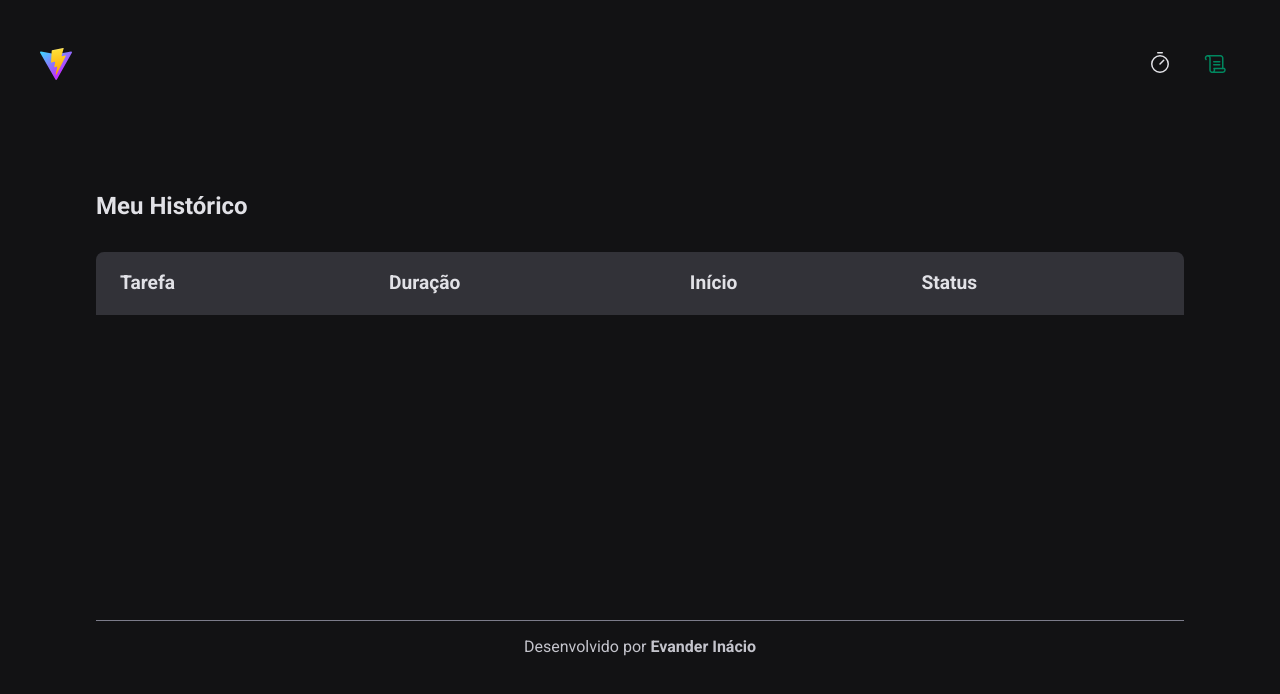
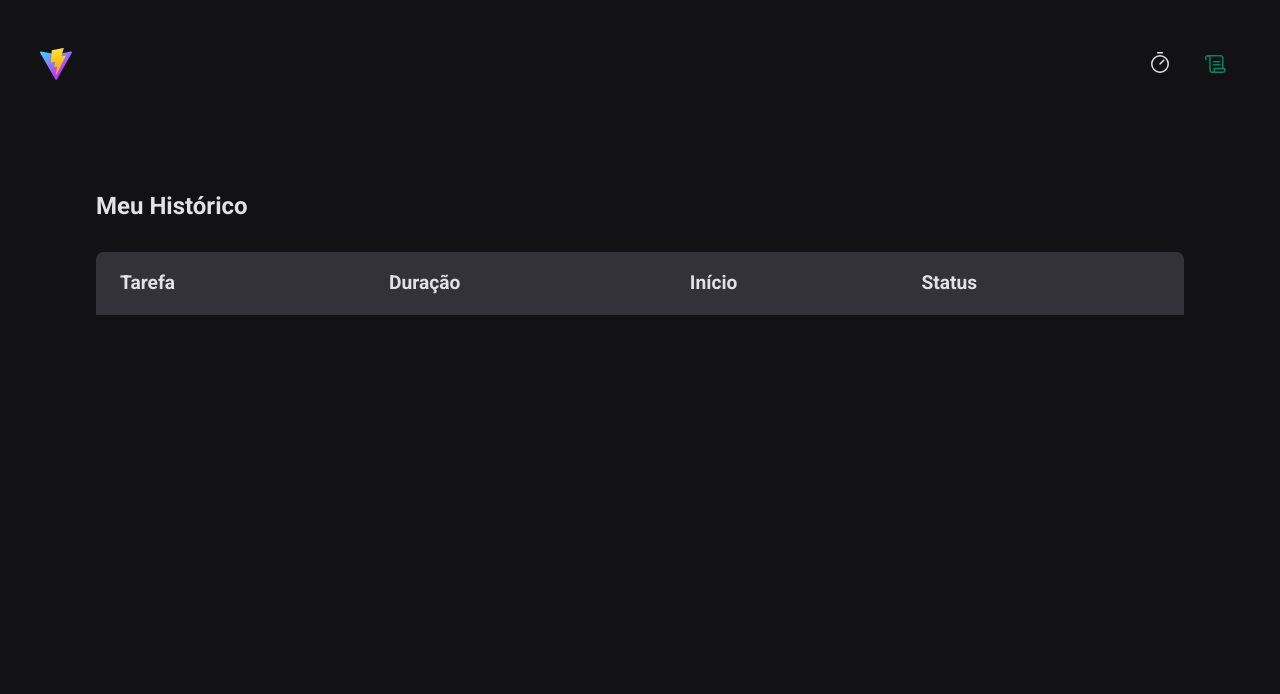
Before and after one commit to EvanderInacio/Pomodoro-Timer, a React (Vite) app: page /history in a window 1280 px wide. Shown: the top 694 px of the page. Built offline with nearby package versions, Linux system fonts and the light colour scheme.

Commit message:
Refactor code :recycle:

```diff
--- a/src/pages/History/index.tsx
+++ b/src/pages/History/index.tsx
@@ -3,7 +3,6 @@ import { CyclesContext } from '../../contexts/CyclesContext'
 import { formatDistanceToNow } from 'date-fns'
 import ptBR from 'date-fns/locale/pt-BR'
 import { HistoryContainer, HistoryList, Status } from './styles'
-import { Footer } from '../../components/Footer'
 
 export function History() {
   const { cycles } = useContext(CyclesContext)
@@ -49,8 +48,6 @@ export function History() {
           </tbody>
         </table>
       </HistoryList>
-
-      <Footer />
     </HistoryContainer>
   )
 }
```
Also changed, not shown: src/assets/pomodoro-timer.png (added).
